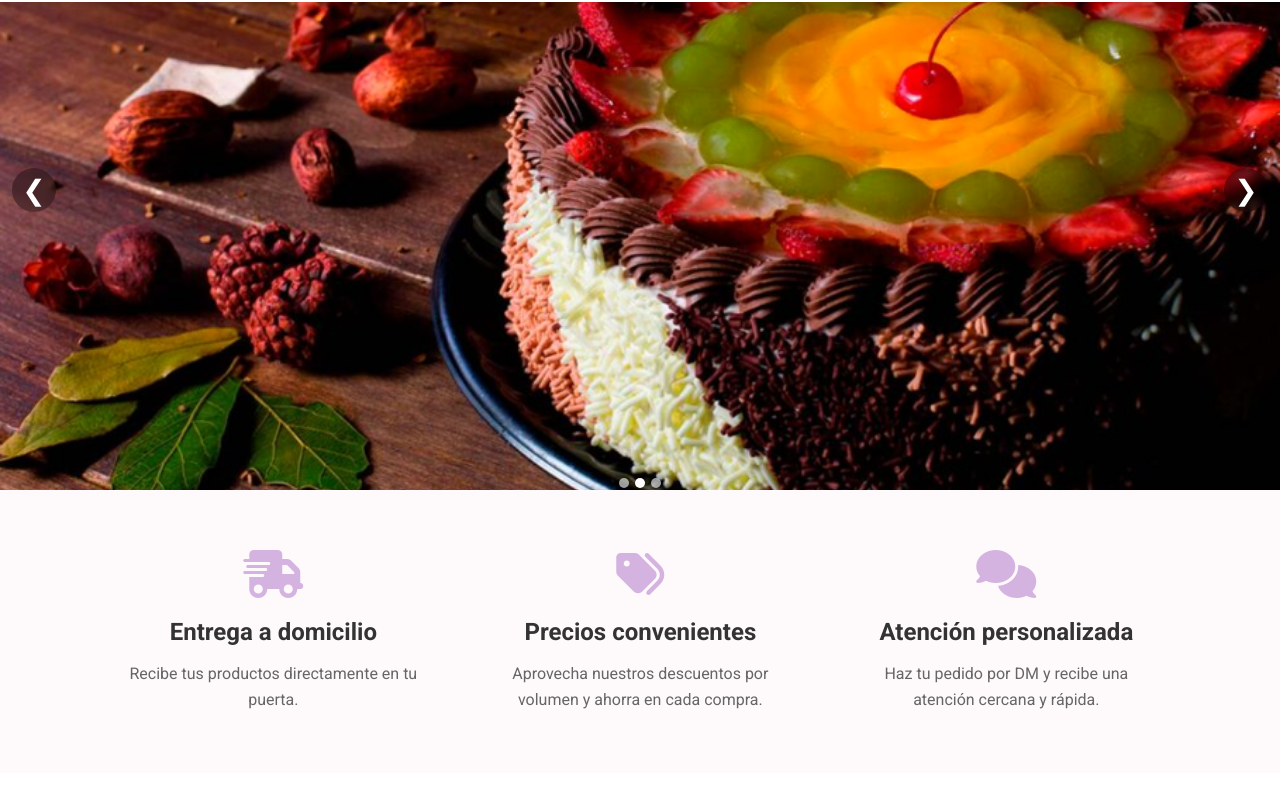
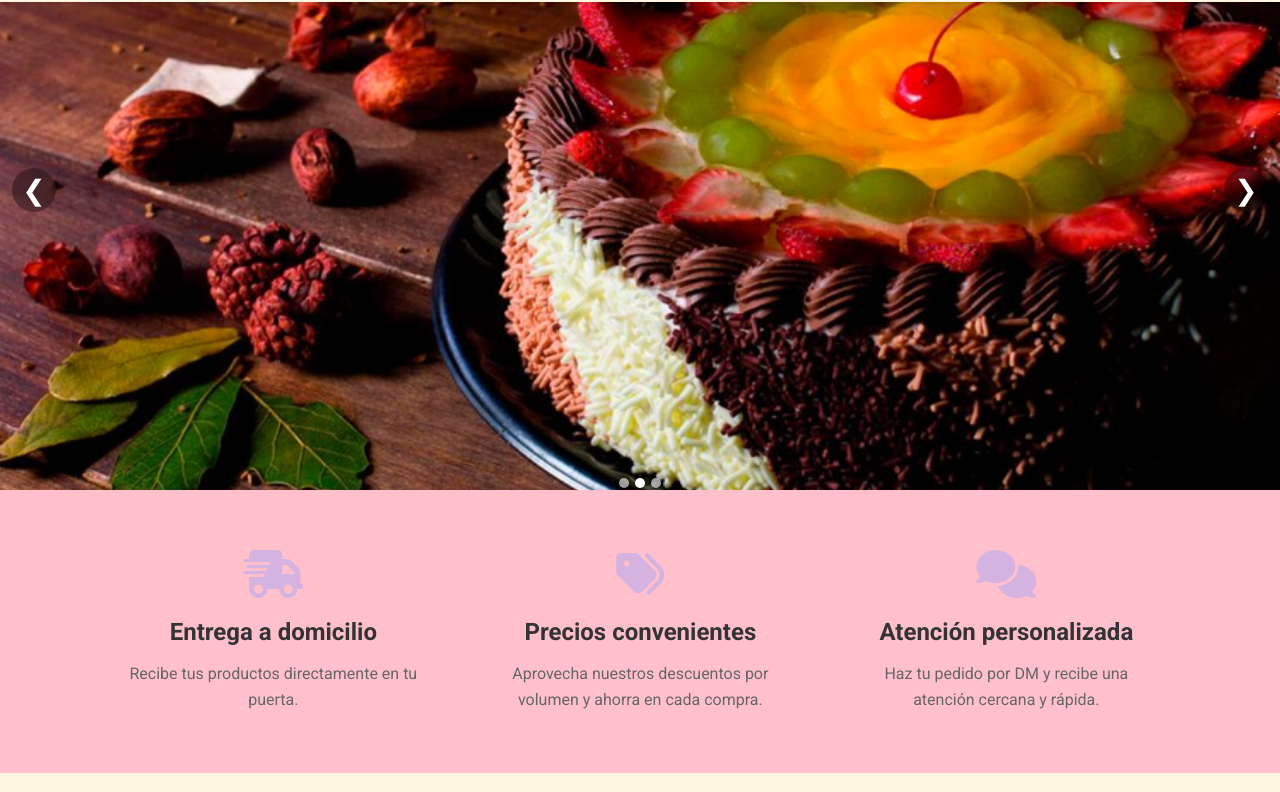
Before and after one commit to t0tt0r030/Proyecto-Duoc, a plain HTML site: page pasteleria/index.html in a window 1280 px wide. Shown: the part 110-902 px from the top of the page. Drawn offline with Linux system fonts and the light colour scheme.

Commit message:
Add files via upload

```diff
--- a/pasteleria/styles/style.css
+++ b/pasteleria/styles/style.css
@@ -15,8 +15,8 @@
     --spacing-xl: 40px;
 
     /* Light Mode */
-    --bg-color: #ffffff;
-    --bg-secondary-color: #fef9fb;
+    --bg-color: #FFF5E1;
+    --bg-secondary-color: #FFC0CB;
     --card-bg-color: #ffffff;
     --text-color: #333333;
     --text-color-light: #666666;
@@ -222,7 +222,7 @@ body.dark-mode .theme-switcher .fa-moon { transform: scale(1); opacity: 1; }
 
 .cta-button {
     background-color: var(--primary-color);
-    color: #fff;
+    color: #8B4513;
     padding: 15px 30px;
     text-decoration: none;
     border-radius: 50px;
```
